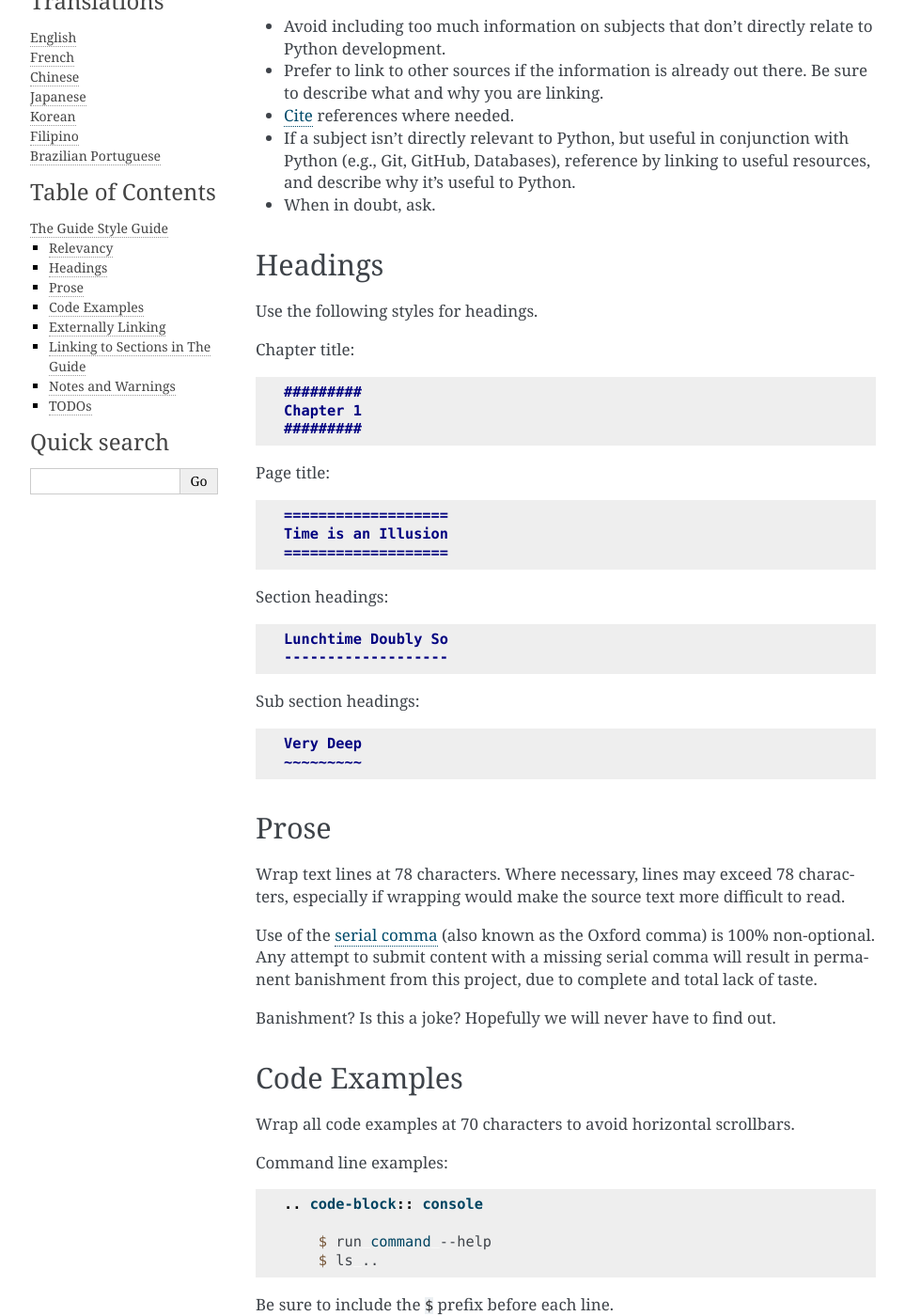
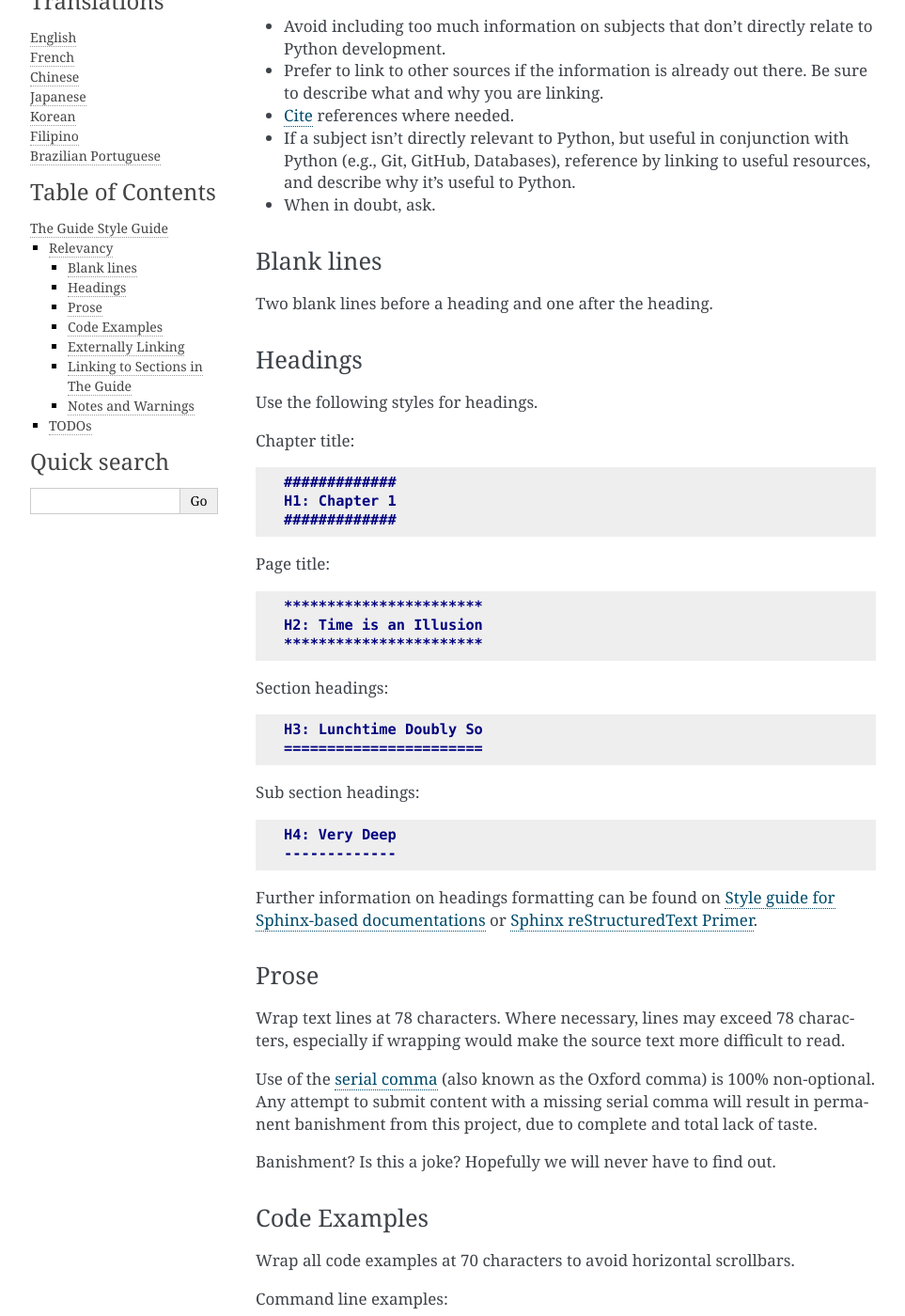
Before and after one commit to realpython/python-guide, a Sphinx documentation site: the page built from docs/notes/styleguide.rst, in a window 1280 px wide and 1400 px high, scrolled down 1149 px. Shown: the whole window at 94% size, without its empty margins (148-1111 px from the left). Built offline with Sphinx 7.4.7, drawn with Linux system fonts in a browser that asks for light colours; a script that is not in the unit is left out; some of the changed text lies outside the part shown.

Commit message:
style guide update

```diff
--- a/docs/notes/styleguide.rst
+++ b/docs/notes/styleguide.rst
@@ -1,8 +1,8 @@
 .. _guide-style-guide:
 
-=====================
+#####################
 The Guide Style Guide
-=====================
+#####################
 
 .. image:: /_static/photos/33573755856_7f43d43adf_k_d.jpg
 
@@ -19,8 +19,10 @@ The Guide is written as :ref:`restructuredtext-ref`.
 .. note:: On any page of the rendered HTML you can click "Show Source" to
    see how authors have styled the page.
 
+
+*********
 Relevancy
----------
+*********
 
 Strive to keep any contributions relevant to the :ref:`purpose of The Guide
 <about-ref>`.
@@ -36,8 +38,15 @@ Strive to keep any contributions relevant to the :ref:`purpose of The Guide
   resources, and describe why it's useful to Python.
 * When in doubt, ask.
 
+
+Blank lines
+===========
+
+Two blank lines before a heading and one after the heading.
+
+
 Headings
---------
+========
 
 Use the following styles for headings.
 
@@ -45,34 +54,40 @@ Chapter title:
 
 .. code-block:: rest
 
-    #########
-    Chapter 1
-    #########
+    #############
+    H1: Chapter 1
+    #############
 
 Page title:
 
 .. code-block:: rest
 
-    ===================
-    Time is an Illusion
-    ===================
+    ***********************
+    H2: Time is an Illusion
+    ***********************
 
 Section headings:
 
 .. code-block:: rest
 
-    Lunchtime Doubly So
-    -------------------
+    H3: Lunchtime Doubly So
+    =======================
 
 Sub section headings:
 
 .. code-block:: rest
 
-    Very Deep
-    ~~~~~~~~~
+    H4: Very Deep
+    -------------
+
+Further information on headings formatting can be found on `Style guide for Sphinx-based documentations`_
+or `Sphinx reStructuredText Primer`_.
+
+.. _Style guide for Sphinx-based documentations: https://documentation-style-guide-sphinx.readthedocs.io/en/latest/style-guide.html#headings
+.. _Sphinx reStructuredText Primer: http://www.sphinx-doc.org/en/master/usage/restructuredtext/basics.html#sections
 
 Prose
------
+=====
 
 Wrap text lines at 78 characters. Where necessary, lines may exceed 78
 characters, especially if wrapping would make the source text more difficult
@@ -85,8 +100,9 @@ from this project, due to complete and total lack of taste.
 
 Banishment? Is this a joke? Hopefully we will never have to find out.
 
+
 Code Examples
--------------
+=============
 
 Wrap all code examples at 70 characters to avoid horizontal scrollbars.
 
@@ -122,8 +138,9 @@ Python examples:
         def get_answer():
             return 42
 
+
 Externally Linking
-------------------
+==================
 
 * Prefer labels for well known subjects (ex: proper nouns) when linking:
 
@@ -136,15 +153,16 @@ Externally Linking
 * Prefer to use descriptive labels with inline links instead of leaving bare
   links:
 
-  .. code-block:: rest
+.. code-block:: rest
 
-      Read the `Sphinx Tutorial <http://sphinx.pocoo.org/tutorial.html>`_
+    Read the `Sphinx Tutorial <http://sphinx.pocoo.org/tutorial.html>`_
 
 * Avoid using labels such as "click here", "this", etc. preferring
   descriptive labels (SEO worthy) instead.
 
+
 Linking to Sections in The Guide
---------------------------------
+================================
 
 To cross-reference other parts of this documentation, use the `:ref:
 <http://sphinx.pocoo.org/markup/inline.html#cross-referencing-arbitrary-locations>`_
@@ -157,10 +175,11 @@ To make reference labels more clear and unique, always add a ``-ref`` suffix:
     .. _some-section-ref:
 
     Some Section
-    ------------
+    ============
+
 
 Notes and Warnings
-------------------
+==================
 
 Make use of the appropriate `admonitions directives
 <http://sphinx.pocoo.org/rest.html#directives>`_ when making notes.
@@ -180,8 +199,10 @@ Warnings:
 
     .. warning:: DON'T PANIC
 
+
+*****
 TODOs
------
+*****
 
 Please mark any incomplete areas of The Guide with a `todo directive
 <http://sphinx.pocoo.org/ext/todo.html?highlight=todo#directive-todo>`_. To
```
